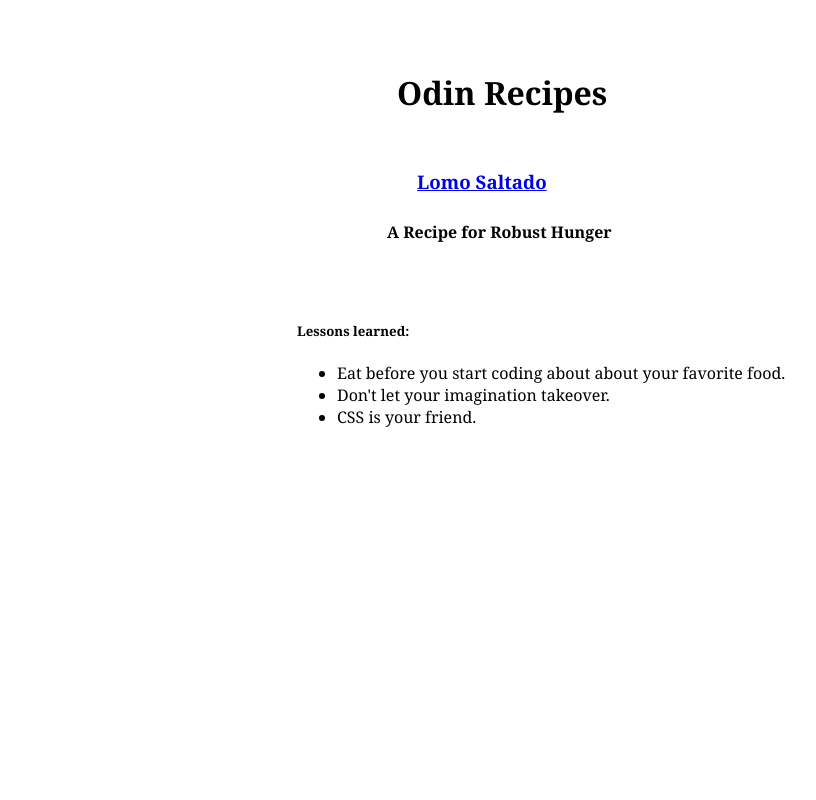
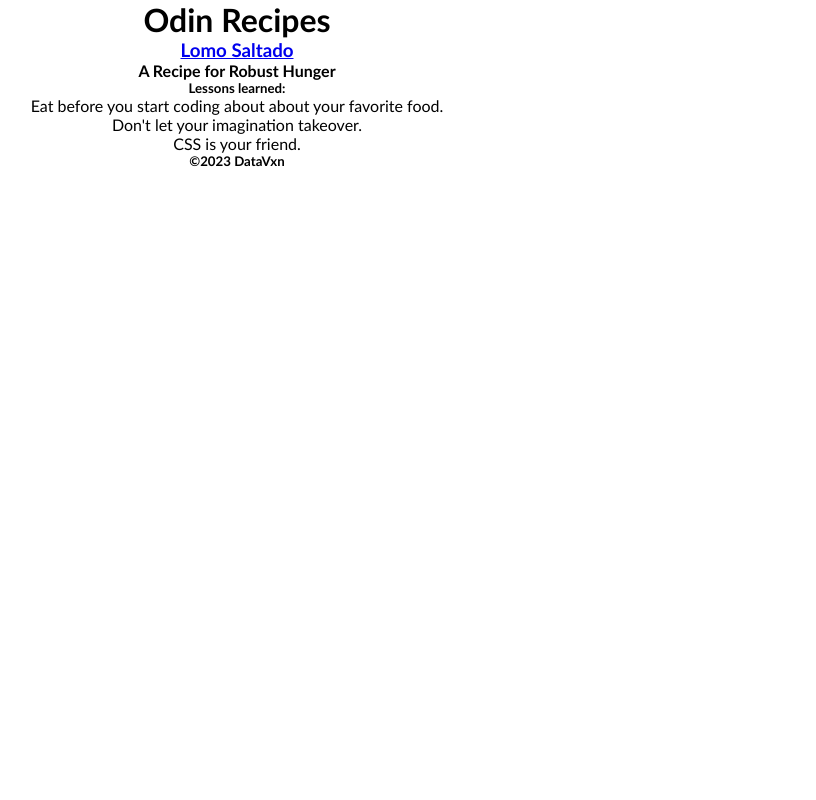
Before and after one commit to DATAVXN/odin-recipes, a plain HTML site: page index.html in a window 1280 px wide. Shown: the top 800 px of the page, without its empty margins (403-1219 px from the left). Drawn offline with Linux system fonts and the light colour scheme.

Commit message:
Update index title display

```diff
--- a/styles.css
+++ b/styles.css
@@ -1,16 +1,21 @@
-body {
-  font-family:Cambria, Cochin, Georgia, Times, 'Times New Roman', serif;
-  font-size: 18;
+* {
+  margin: 0;
+  padding: 0;
 }
 
-h1, h3, h4, .lessons, .footer {
-  position: absolute;
+
+body {
+  font-family: 'Trebuchet MS', 'Lucida Sans Unicode', 'Lucida Grande', 'Lucida Sans', Arial, sans-serif;
+  text-align: center;
 }
 
-h1 {
-  top:50px;
-  left:800px;
+
+.title {
+  background-color: #f29c94;
+  padding:50px;
+  font-size:1rem;
 }
+/*
 
 h3 {
   top:150px;
@@ -26,7 +31,7 @@ h4 {
 }
 
 .footer {
-    top:900px;
+    top:800px;
     left:800px;
     text-align: center;
     color: rgb(4, 3, 3);
```
